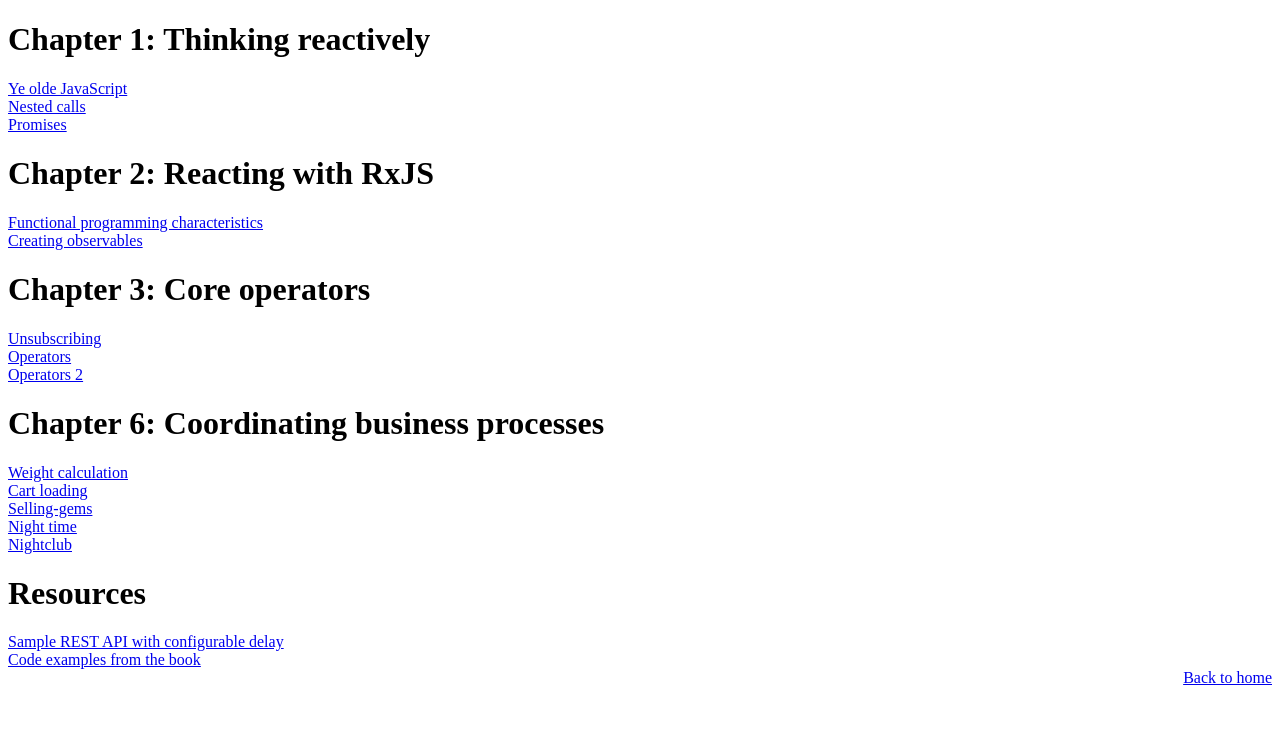
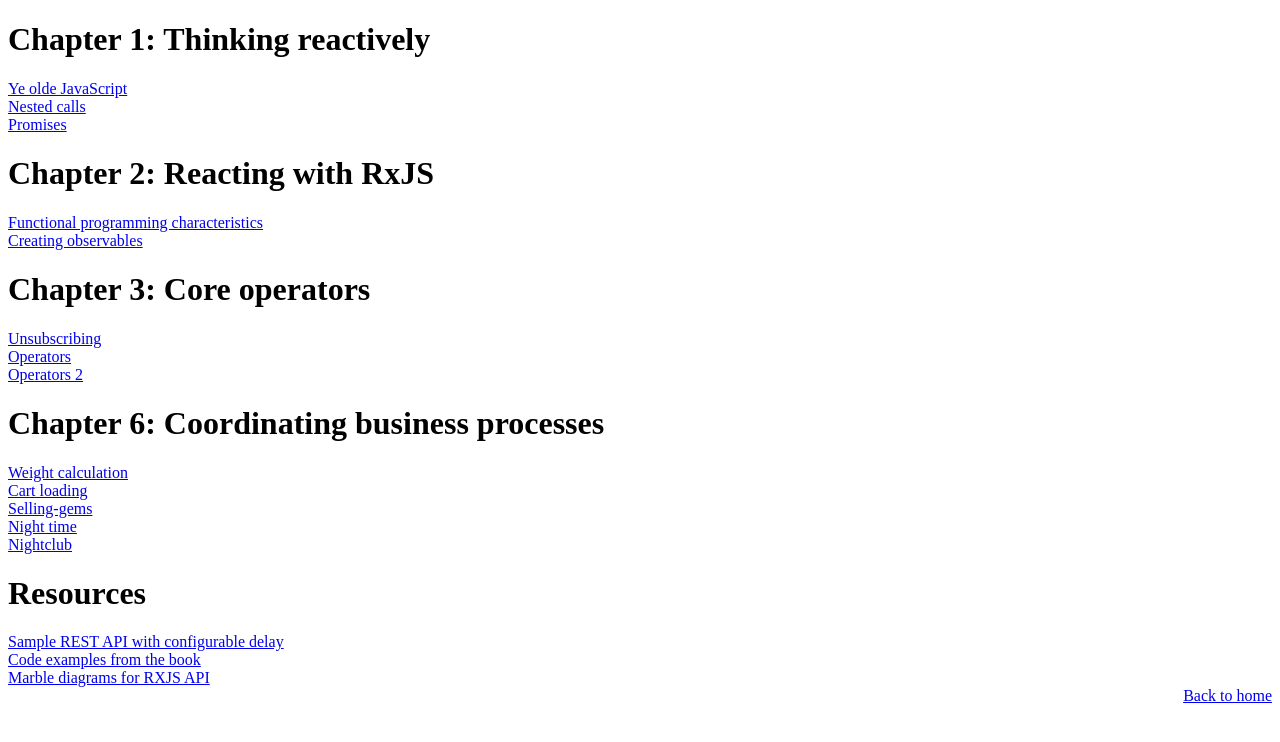
Before and after one commit to nielsjani/rxjs-in-action, an Angular app: page / in a window 1280 px wide. Shown: the top 742 px of the page. Built offline with nearby package versions, Linux system fonts and the light colour scheme.

Commit message:
add link

```diff
--- a/src/app/start/start.component.html
+++ b/src/app/start/start.component.html
@@ -34,3 +34,5 @@
 <a href="https://reqres.in" target="_blank">Sample REST API with configurable delay</a>
 <br>
 <a href="https://github.com/rxJSInAction" target="_blank">Code examples from the book</a>
+<br>
+<a href="http://rxmarbles.com">Marble diagrams for RXJS API</a>
```
